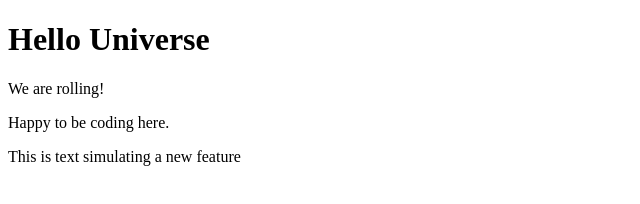
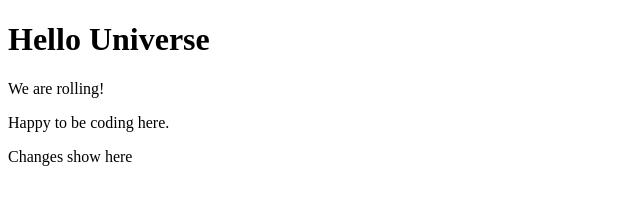
Before and after one commit to KenoDev77/drop-project, a plain HTML site: page index.html in a window 1280 px wide. Shown: the whole page, without its empty margins (0-640 px from the left). Drawn offline with Linux system fonts and the light colour scheme.

Commit message:
Update feature text in index.html
div: text change

```diff
--- a/index.html
+++ b/index.html
@@ -10,7 +10,7 @@
   <p>We are rolling!</p>
   <p>Happy to be coding here.</p>
   <div>
-    This is text simulating a new feature
+    Changes show here
   </div>
 </body>
 </html>
```
